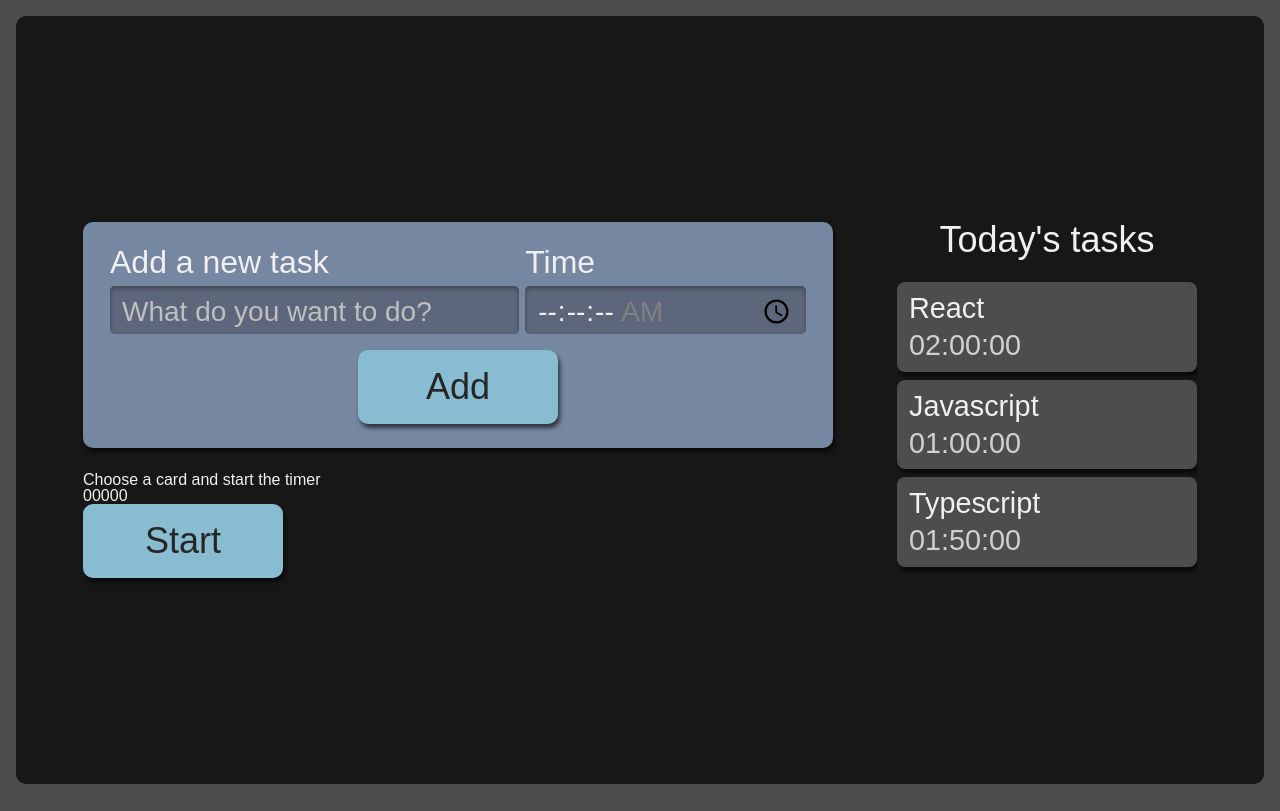
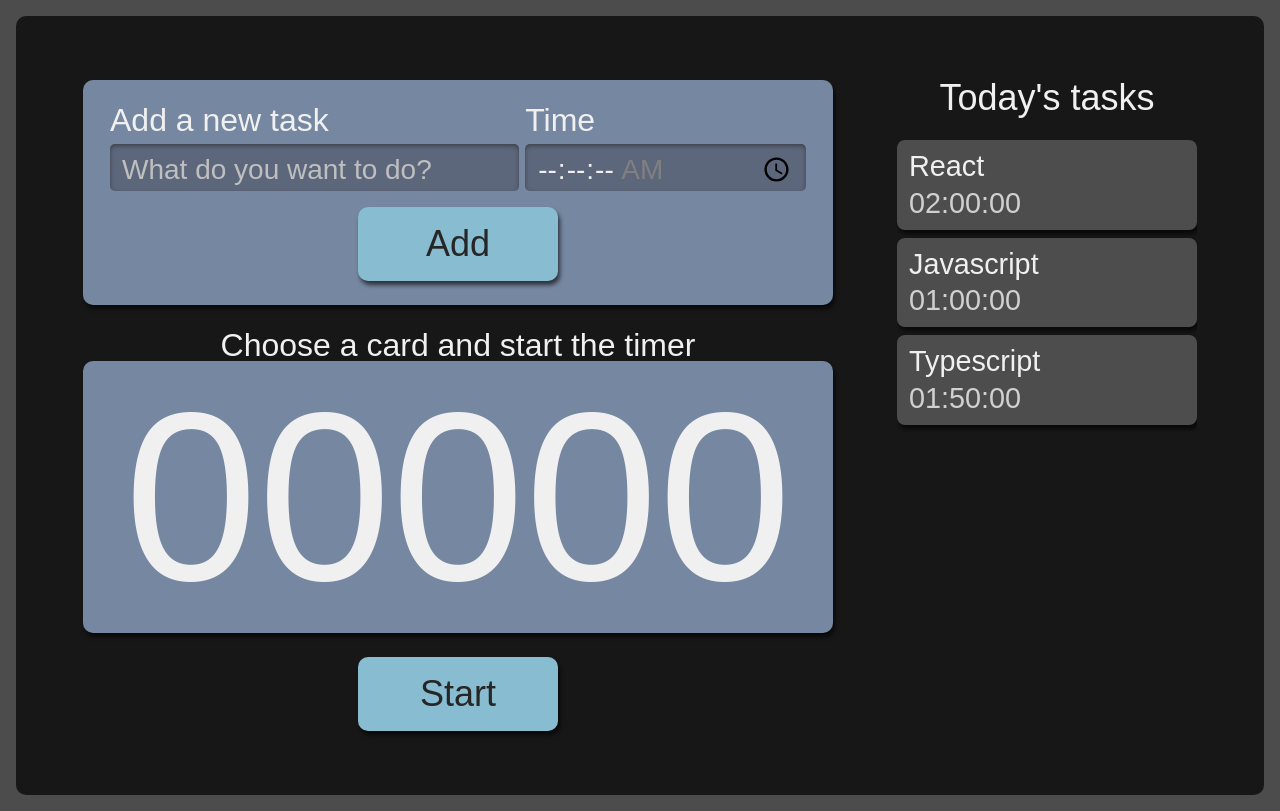
Before and after one commit to FlaviaBulad/timer-to-do, a React (Create React App) app: page / in a window 1280 px wide. Built offline with nearby package versions, Linux system fonts and the light colour scheme.

Commit message:
feat: :art: add timer style

```diff
--- a/src/components/Timer/Timer.tsx
+++ b/src/components/Timer/Timer.tsx
@@ -1,11 +1,13 @@
 import { Button } from "../Button";
 import { Clock } from "./Clock";
 
+import "./style.scss";
+
 export const Timer = () => {
   return (
-    <div>
-      <p>Choose a card and start the timer</p>
-      <div>
+    <div className="timer">
+      <p className="title">Choose a card and start the timer</p>
+      <div className="clockWrapper">
         <Clock />
       </div>
       <div>
--- /dev/null
+++ b/src/components/Timer/style.scss
@@ -0,0 +1,58 @@
+.timer {
+  display: flex;
+  flex-direction: column;
+  align-items: center;
+  grid-area: timer;
+
+  .clockWrapper {
+    align-items: center;
+    background-color: #7687a1;
+    border-radius: 10px;
+    box-shadow: 2px 4px 4px #0000009f;
+    box-sizing: border-box;
+    display: flex;
+    font-size: 5rem;
+    justify-content: center;
+    margin-bottom: 24px;
+    padding: 16px 12px;
+    width: 100%;
+  }
+
+  .title {
+    font-size: 2rem;
+  }
+
+  .btn {
+    background-color: #88bcd1;
+    border-radius: 10px;
+    box-shadow: 2px 4px 4px #0000009f;
+    color: #272626;
+    cursor: pointer;
+    font-size: 1.25rem;
+    padding: 16px;
+    width: 150px;
+
+    &:active {
+      background-color: #7ca6b7;
+      box-shadow: 2px 2px 4px #0000009f inset;
+      cursor: auto;
+    }
+  }
+
+  @media screen and (min-width: 1280px) {
+    .clockWrapper {
+      font-size: 15rem;
+    }
+
+    p {
+      font-size: 2rem;
+    }
+
+    .btn {
+      grid-column-start: span 2;
+      justify-self: center;
+      width: 200px;
+      font-size: 2.25rem;
+    }
+  }
+}
```
